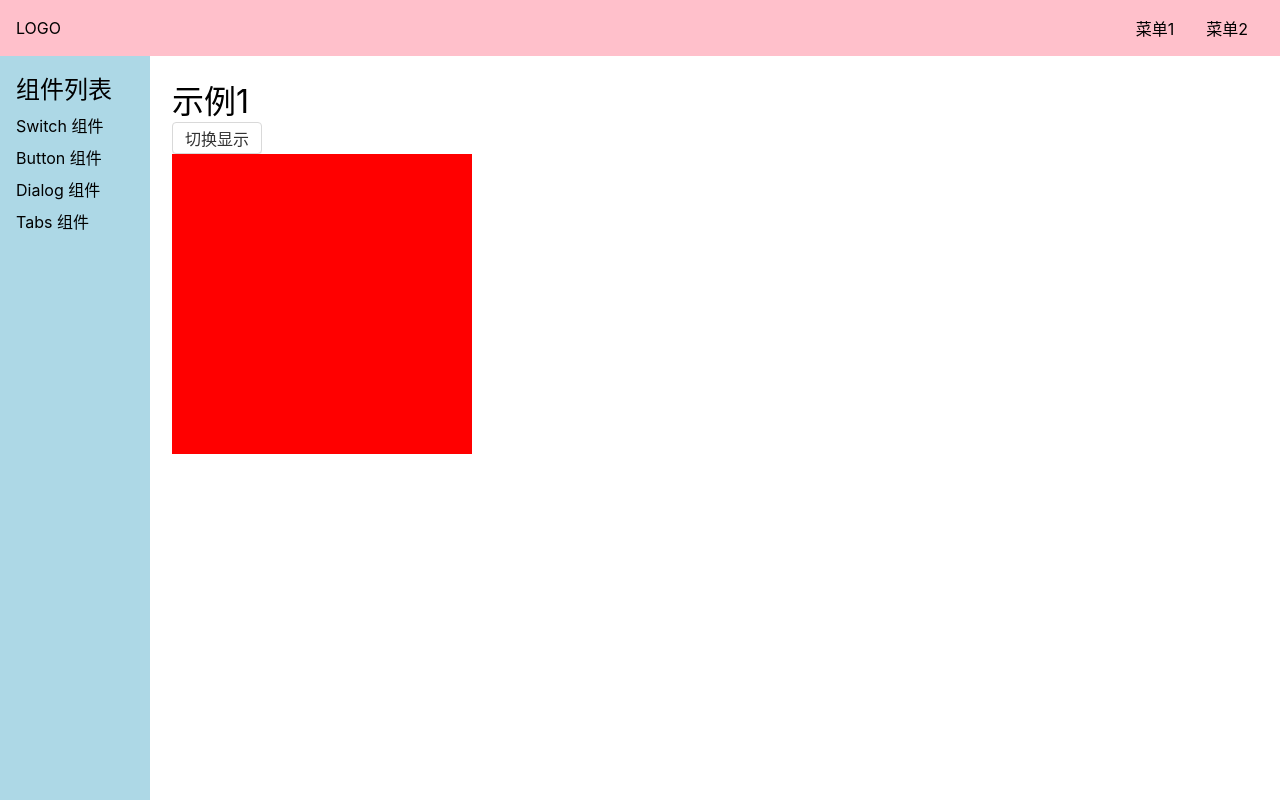
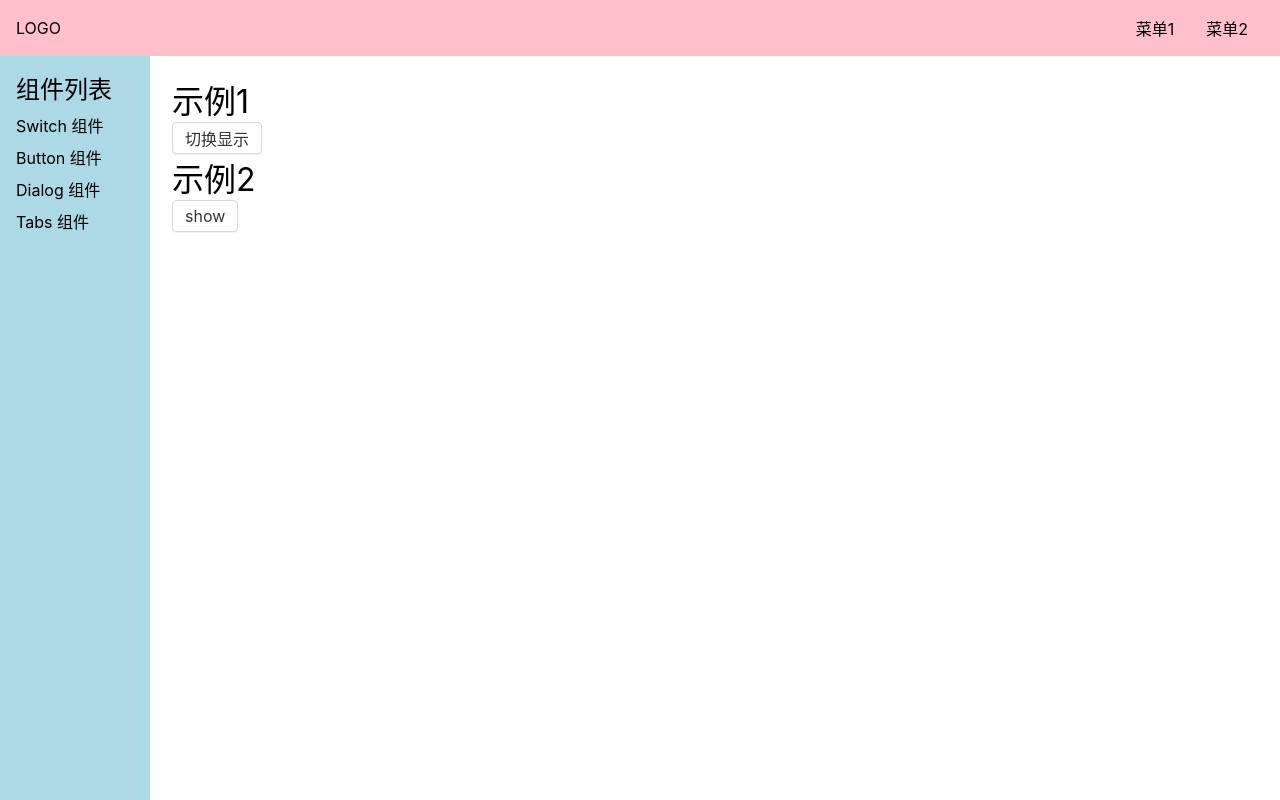
Before and after one commit to liuzb30/gulu-ui, a Vue app: page /#/doc/dialog in a window 1280 px wide. Built offline with nearby package versions, Linux system fonts and the light colour scheme.

Commit message:
Dialog 一句话打开对话框

```diff
--- a/src/components/DialogDemo.vue
+++ b/src/components/DialogDemo.vue
@@ -1,6 +1,5 @@
 <template>
   <h1>示例1</h1>
-  <div style="position: relative; z-index: 1">
   <Button @click="toggle">切换显示</Button>
   <Dialog v-model:visible="y" :closeOnOverlay="true" :ok="f1" :cancel="f2">
     <template v-slot:title>
@@ -11,21 +10,14 @@
       <div>hi2</div>
     </template>
   </Dialog>
-  </div>
-  <div
-    style="
-      position: relative;
-      z-index: 2;
-      width: 300px;
-      height: 300px;
-      background: red;
-    "
-  ></div>
+  <h1>示例2</h1>
+  <Button @click="showDialog">show</Button>
 </template>
 <script lang="ts">
 import Dialog from "../lib/Dialog.vue";
 import Button from "../lib/Button.vue";
-import { ref } from "vue";
+import { h, ref } from "vue";
+import { openDialog } from "../lib/openDialog";
 export default {
   components: { Dialog, Button },
   setup() {
@@ -40,7 +32,20 @@
     };
     const f2 = () => {};
 
-    return { y, toggle, f1, f2 };
+    const showDialog = () => {
+      openDialog({
+        title: h("strong", {}, "标题"),
+        content: "你好",
+        ok() {
+          console.log("ok");
+        },
+        cancel() {
+          console.log("cancel");
+        },
+      });
+    };
+
+    return { y, toggle, f1, f2, showDialog };
   },
 };
 </script>
--- /dev/null
+++ b/src/lib/openDialog.ts
@@ -0,0 +1,34 @@
+import Dialog from './Dialog.vue'
+import {createApp, h} from 'vue'
+
+
+export const openDialog = (options)=>{
+    const {title, content, ok ,cancel} = options
+    const div = document.createElement('div')
+    document.body.appendChild(div)
+    const app = createApp({
+        render(){
+            return h(
+                Dialog,
+                {
+                    visible:true,
+                    "onUpdate:visible":(newVisible)=>{
+                        if(newVisible===false){
+                            close()
+                        }
+                    },
+                    ok, cancel
+                },
+                {
+                    title,
+                    content
+                }
+            )
+        }
+    })
+    const close = ()=>{
+        app.unmount()
+        div.remove()
+    }
+    app.mount(div)
+}
```
Lines whose indentation alone changed are shown as unchanged.
